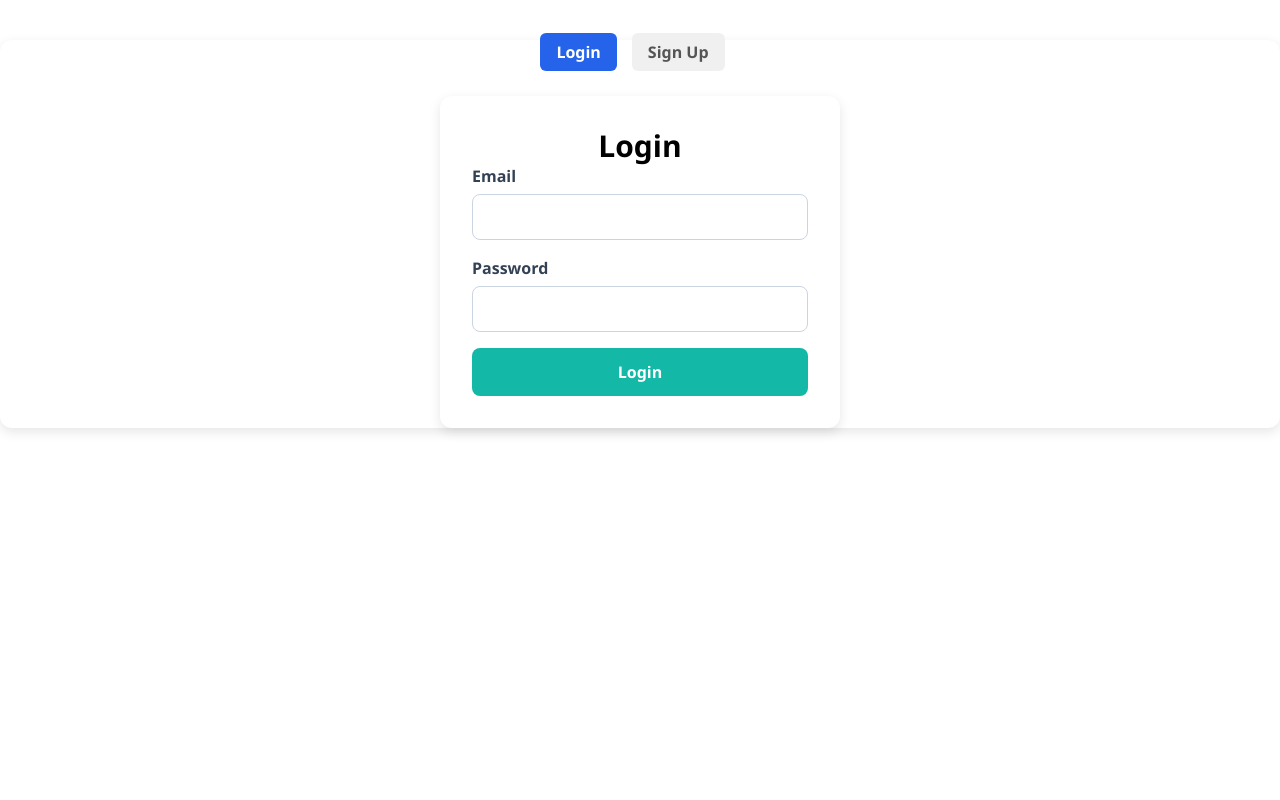
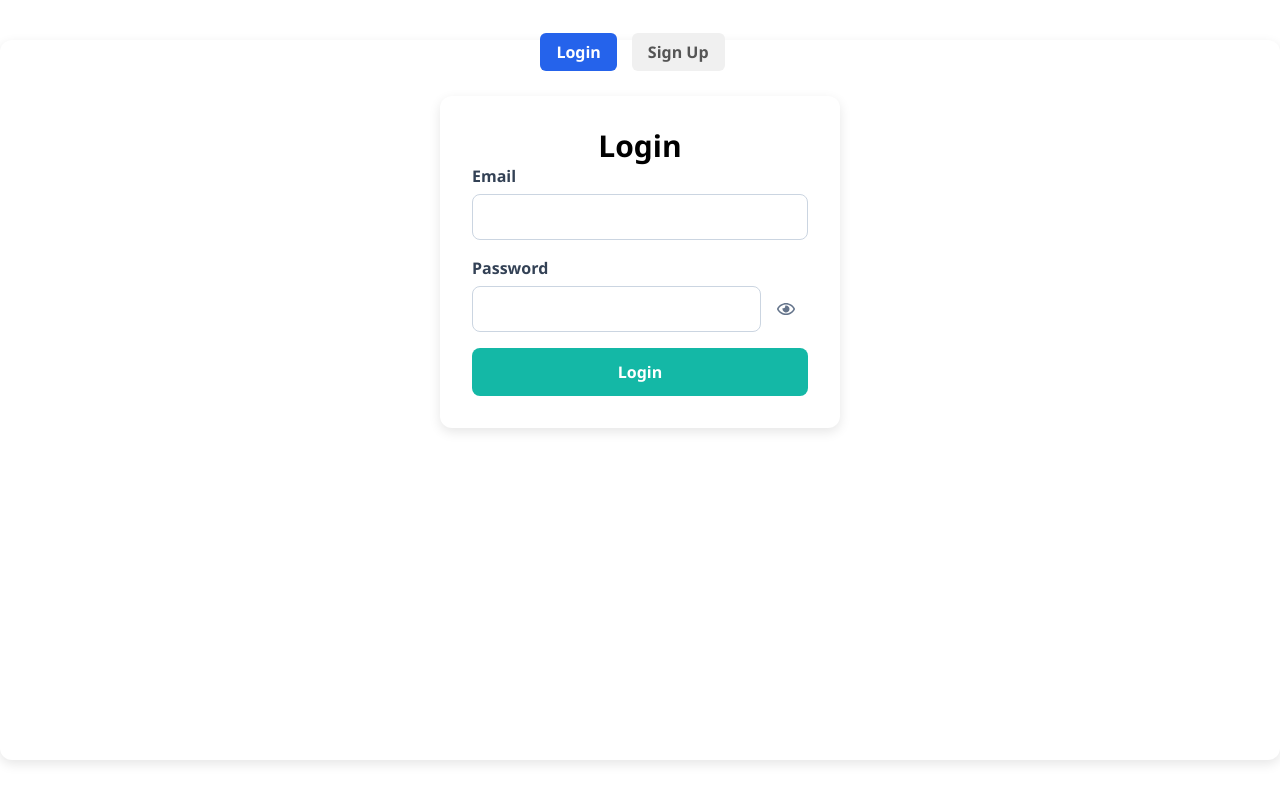
Before and after one commit to prashant48653c/timer, a React (Vite) app: page /login in a window 1280 px wide. Built offline with nearby package versions, Linux system fonts and the light colour scheme.

Commit message:
Minor bug fix

```diff
--- a/package.json
+++ b/package.json
@@ -15,6 +15,7 @@
     "react": "^19.1.0",
     "react-dom": "^19.1.0",
     "react-hot-toast": "^2.5.2",
+    "react-icons": "^5.5.0",
     "react-router-dom": "^7.6.2",
     "zustand": "^5.0.5"
   },
--- a/src/App.jsx
+++ b/src/App.jsx
@@ -30,7 +30,7 @@ const activeLinkStyle = {
 export default function App() {
   return (
     <div
-      className=""
+      className=" min-h-[90vh]"
       style={{
         fontFamily: "Segoe UI, Tahoma, Geneva, Verdana, sans-serif",
         boxShadow: "0 4px 12px rgba(0,0,0,0.1)",
--- a/src/components/SideBar.jsx
+++ b/src/components/SideBar.jsx
@@ -24,9 +24,9 @@ export default function ProjectSliderPanel({
           &times;
         </button>
       </div>
-      <div className="p-4 overflow-y-auto flex flex-col max-h-[90vh] space-y-3">
+      <div className="p-4 overflow-y-auto min-h-[30rem]  flex flex-col max-h-[90vh] space-y-3">
         {projects.length === 0 ? (
-          <p className="text-gray-500">No projects yet.</p>
+          <p className="text-gray-500 text-center mt-[30vh]">No projects yet.</p>
         ) : (
           projects.map((item, i) => (
             <div
@@ -50,7 +50,12 @@ export default function ProjectSliderPanel({
               </div>
             </div>
           ))
+
+
         )}
+
+
+{projects.length != 0 && (
 
  <div className="flex justify-center items-center mt-4 space-x-2">
   <button
@@ -71,6 +76,9 @@ export default function ProjectSliderPanel({
     Next
   </button>
 </div>
+
+)}
+
       </div>
 
 
--- a/src/pages/Login.jsx
+++ b/src/pages/Login.jsx
@@ -2,6 +2,7 @@ import React, { useState } from "react";
 import axios from "axios";
 import { useNavigate } from "react-router-dom";
 import useUserStore from "../reducer/useUserStore";
+import { FaRegEye, FaRegEyeSlash } from "react-icons/fa";
 
 const styles = {
   form: {
@@ -72,6 +73,8 @@ export default function Login() {
   const [password, setPassword] = useState("");
   const [loading, setLoading] = useState(false);
   const [message, setMessage] = useState(null);
+    const [showPassword, setShowPassword] = useState(false); // 👈 new state
+
   const [focusedField, setFocusedField] = useState(null);
 const navigate=useNavigate()
   const handleSubmit = async (e) => {
@@ -128,18 +131,50 @@ const navigate=useNavigate()
       </div>
 
      <div style={styles.field}>
-        <label htmlFor="password" style={styles.label}>Password</label>
+  <label htmlFor="password" style={styles.label}>
+    Password
+  </label>
+  <div style={{ position: "relative" }}>
     <input
       id="password"
-          type="password"
+      type={showPassword ? "text" : "password"}
       required
       value={password}
       onChange={(e) => setPassword(e.target.value)}
-          style={inputStyle("password")}
+      style={{
+        ...inputStyle("password"),
+        paddingRight: "2.75rem", // space for the eye icon
+      }}
       onFocus={() => setFocusedField("password")}
       onBlur={() => setFocusedField(null)}
     />
+    <button
+      type="button"
+      onClick={() => setShowPassword((prev) => !prev)}
+      style={{
+        position: "absolute",
+        top: "50%",
+        right: "10px",
+        transform: "translateY(-50%)",
+        background: "transparent",
+        border: "none",
+        padding: 0,
+        margin: 0,
+        cursor: "pointer",
+        color: "#64748b",
+        display: "flex",
+        alignItems: "center",
+        justifyContent: "center",
+        height: "100%",
+        width: "24px",
+      }}
+      aria-label={showPassword ? "Hide password" : "Show password"}
+    >
+      {showPassword ? <FaRegEyeSlash size={18} /> : <FaRegEye size={18} />}
+    </button>
   </div>
+</div>
+
 
       <button
         type="submit"
--- a/src/pages/SignUp.jsx
+++ b/src/pages/SignUp.jsx
@@ -1,6 +1,7 @@
 import React, { useState } from "react";
 import axios from "axios";
 import { useNavigate } from "react-router-dom";
+import { FaRegEye, FaRegEyeSlash } from "react-icons/fa6";
 
 const styles = {
   form: {
@@ -82,6 +83,7 @@ const styles = {
 
 export default function SignUp() {
   const navigate = useNavigate();
+const [showPassword, setShowPassword] = useState(false);
 
   const [firstName, setFirstName] = useState("");
   const [lastName, setLastName] = useState("");
@@ -208,18 +210,39 @@ export default function SignUp() {
   <label htmlFor="password" style={styles.label}>
     Password
   </label>
+  <div style={{ position: "relative" }}>
     <input
       id="password"
-          type="password"
+      type={showPassword ? "text" : "password"}
       required
       value={password}
       onChange={(e) => setPassword(e.target.value)}
-          style={inputStyle("password")}
+      style={{ ...inputStyle("password"), paddingRight: "2.5rem" }}
       onFocus={() => setFocusedField("password")}
       onBlur={() => setFocusedField(null)}
       autoComplete="new-password"
     />
+    <button
+      type="button"
+      onClick={() => setShowPassword((prev) => !prev)}
+      style={{
+        position: "absolute",
+        top: "50%",
+        right: 10,
+        transform: "translateY(-50%)",
+        background: "none",
+        border: "none",
+        cursor: "pointer",
+        padding: 4,
+        fontSize: "1rem",
+      }}
+      tabIndex={-1}
+    >
+      {showPassword ?<FaRegEyeSlash  /> : <FaRegEye />}
+    </button>
   </div>
+</div>
+
 
       {/* <div style={styles.field}>
         <label htmlFor="image1" style={styles.label}>
```
Also changed, not shown: 1 other file (tests, documents, lock files or other folders). Lines whose indentation alone changed are shown as unchanged.
